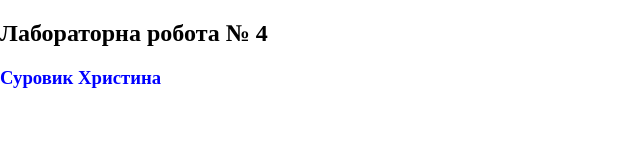
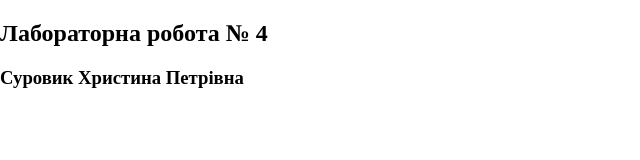
Before and after one commit to Khristina1/laboratornarobota4, a website: page public/index.html in a window 1280 px wide. Shown: the whole page, without its empty margins (0-640 px from the left). Drawn offline with nearby package versions, Linux system fonts and the light colour scheme.

Commit message:
Update index.html

```diff
--- a/public/index.html
+++ b/public/index.html
@@ -7,7 +7,7 @@
 	<body>
 		<div>
 		<h2 >Лабораторна робота № 4 </h2>
-	<h3 style ="color: blue">Суровик Христина<h3>
+	<h3 >Суровик Христина Петрівна<h3>
 
 		</div>
 	</body>
```
